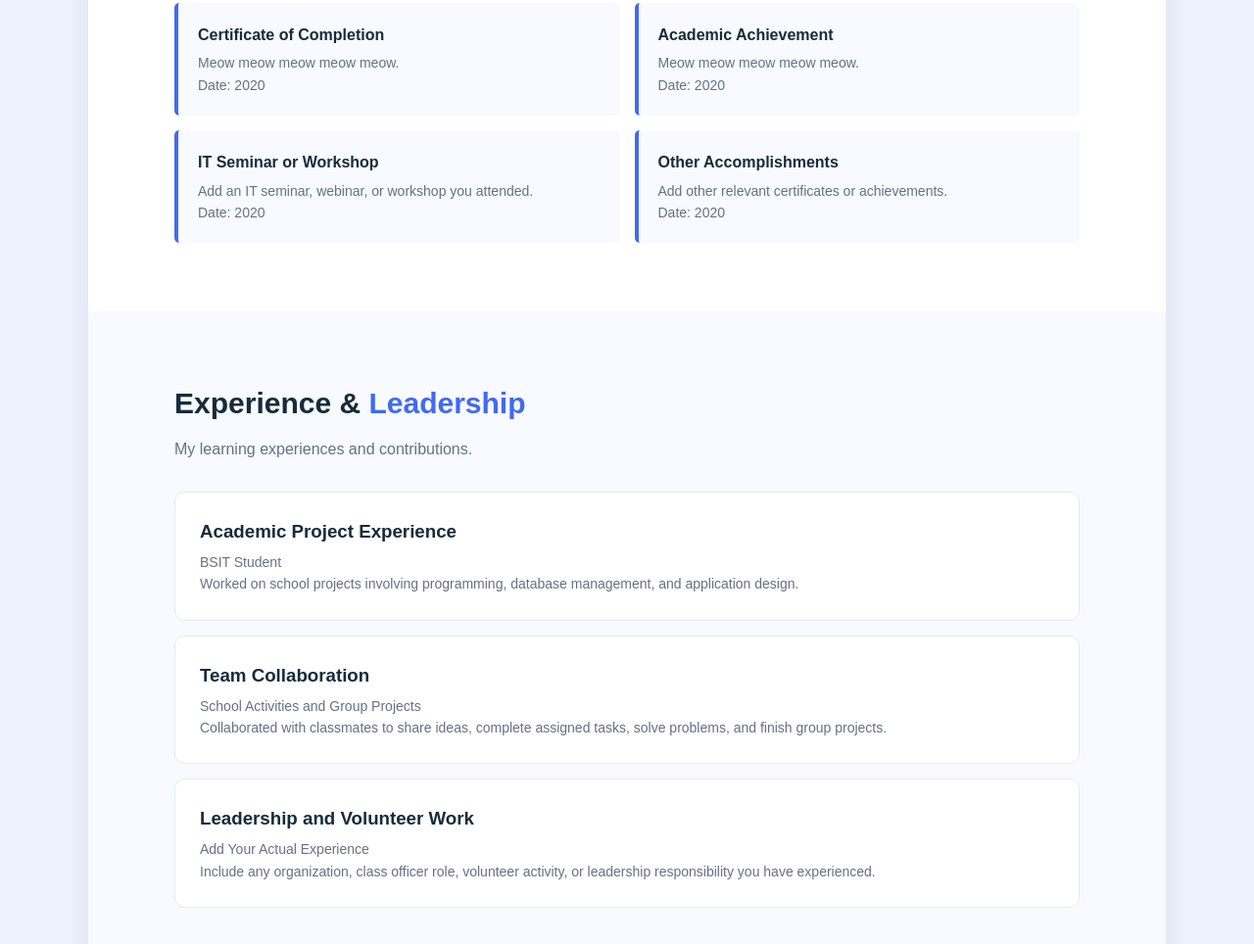
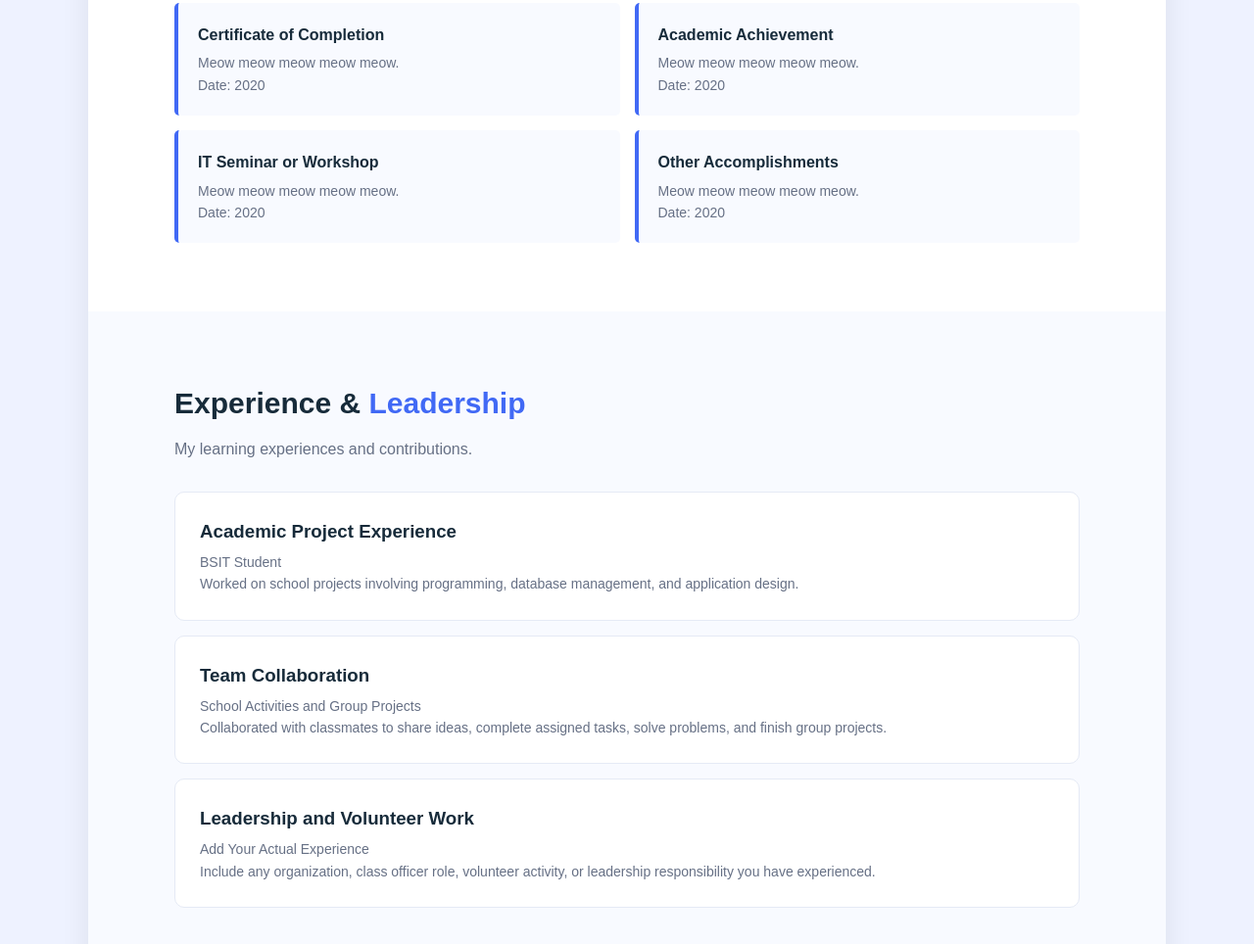
Before and after one commit to AIpHaSss/Website-Portfolio, a plain HTML site: page index.html in a window 1280 px wide. Shown: the part 2579-3543 px from the top of the page at 98% size. Drawn offline with Linux system fonts and the light colour scheme.

Commit message:
Update index.html

```diff
--- a/index.html
+++ b/index.html
@@ -232,13 +232,13 @@
 
             <div class="certificate-card">
                 <h3>IT Seminar or Workshop</h3>
-                <p>Add an IT seminar, webinar, or workshop you attended.</p>
+                <p>Meow meow meow meow meow.</p>
                 <p>Date: 2020</p>
             </div>
 
             <div class="certificate-card">
                 <h3>Other Accomplishments</h3>
-                <p>Add other relevant certificates or achievements.</p>
+                <p>Meow meow meow meow meow.</p>
                 <p>Date: 2020</p>
             </div>
         </div>
```
